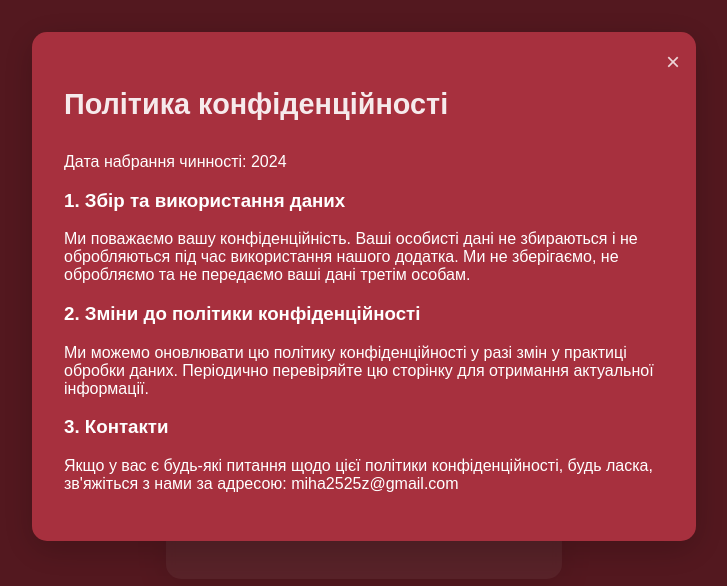
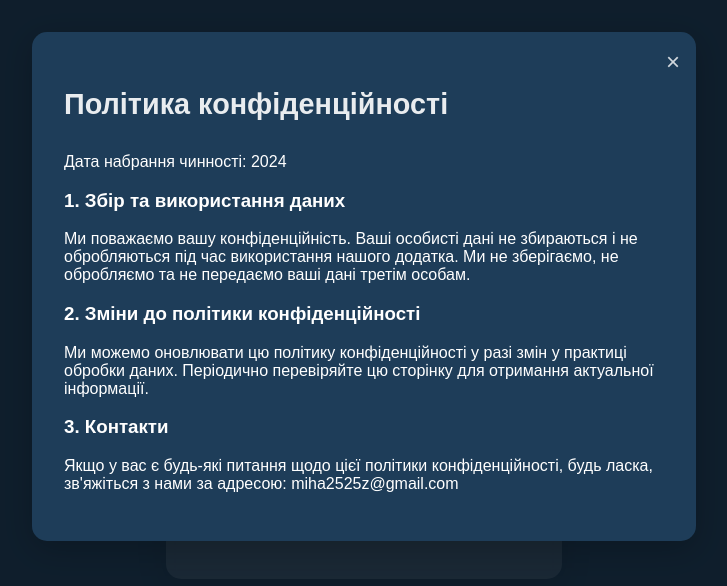
Before and after one commit to MishaGitHub9/GuessCarSite, a plain HTML site: page index.html in a window 1280 px wide. Both pictures are taken after a click on the element "Політика конфіденційності". Shown: the whole page, without its empty margins (276-1003 px from the left). Drawn offline with Linux system fonts and the light colour scheme.

Commit message:
Update index.html

```diff
--- a/index.html
+++ b/index.html
@@ -7,7 +7,7 @@
     <style>
         body {
             font-family: Arial, sans-serif;
-            background-color: #A7303E;
+            background-color: #1E3D59;
             color: white;
             display: flex;
             justify-content: center;
@@ -58,7 +58,7 @@
 
         a:hover {
             background-color: white;
-            color: #A7303E;
+            color: #1E3D59;
             transform: translateY(-2px);
             box-shadow: 0 5px 15px rgba(0, 0, 0, 0.2);
         }
@@ -130,7 +130,7 @@
 
         .modal-content {
             position: relative;
-            background-color: #A7303E;
+            background-color: #1E3D59;
             margin: 2rem auto;
             padding: 2rem;
             max-width: 600px;
@@ -154,7 +154,6 @@
     </style>
 </head>
 <body>
-    <h1 class="main-title">GUESS CAR</h1>
     <div class="contact-container">
         <h2>Мої контакти</h2>
         <div class="contact-item">
```
